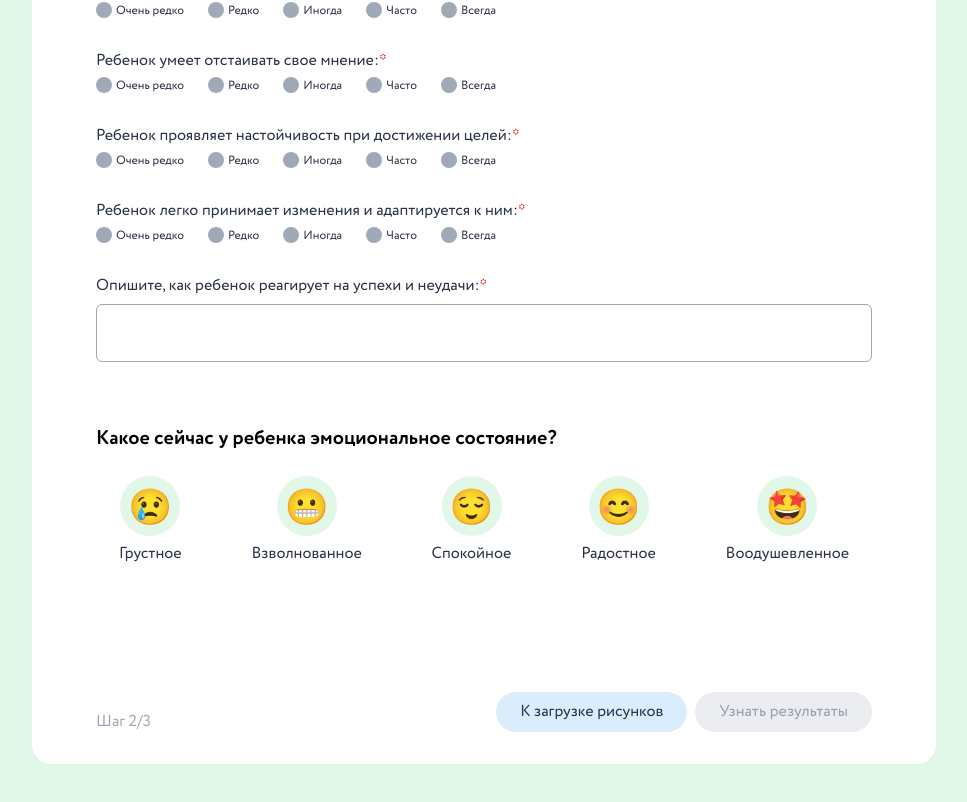
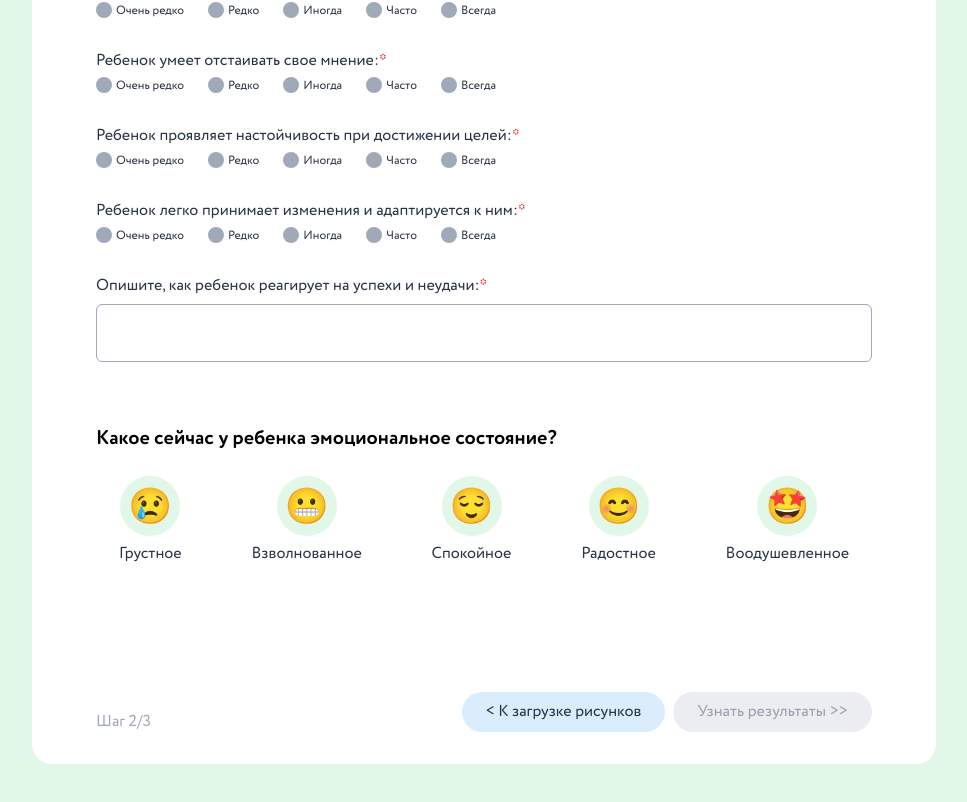
Before and after one commit to eegrishina/ai-school-kid, a React (Vite) app: page /ai-school-kid/questions in a window 1280 px wide. Shown: the part 3902-4704 px from the top of the page, without its empty margins (156-1123 px from the left). Built offline with nearby package versions, Linux system fonts and the light colour scheme.

Commit message:
Fix styles

```diff
--- a/src/components/Button.tsx
+++ b/src/components/Button.tsx
@@ -47,4 +47,8 @@ const ButtonStl = styled.button<{ isBack: boolean }>`
         color: ${({ theme }) => theme.colors.disabled};
         cursor: default;
     }
+
+    @media ${({ theme }) => theme.device.mobile} {
+        font-size: 14px;
+    }
 `;
--- a/src/pages/QuestionsPage.tsx
+++ b/src/pages/QuestionsPage.tsx
@@ -81,9 +81,9 @@ export default function QuestionsPage() {
                     <div className="bottom-part">
                         <p>Шаг {step}/3</p>
                         <div>
-                            <Button text='К загрузке рисунков' link='/upload' isBack />
+                            <Button text='< К загрузке рисунков' link='/upload' isBack />
                             <Button
-                                text='Узнать результаты'
+                                text='Узнать результаты >>'
                                 link='/result'
                                 onClick={handleSubmit}
                                 disabled={!(isChildInfoValid && isAnswersCompleted)}
--- a/src/pages/ResultPage.tsx
+++ b/src/pages/ResultPage.tsx
@@ -13,7 +13,6 @@ export default function ResultPage() {
     const [pdfUrl, setPdfUrl] = useState<string | null>(null);
     const [error, setError] = useState<string | null>(null);
     const taskId = useAppSelector((state) => state.photos.taskId);
-    console.log(taskId);
     const step = 3;
 
     useEffect(() => {
@@ -109,7 +108,6 @@ const ResultPageStl = styled.div`
     .content {
         display: flex;
         flex-direction: column;
-        gap: 64px;
         padding: 0 64px;
 
         .loading {
@@ -147,6 +145,7 @@ const ResultPageStl = styled.div`
             border: none;
             padding: 10px 24px;
             font-size: 16px;
+            text-align: center;
             transition: all 0.3s ease-in;
             cursor: pointer;
 
@@ -160,11 +159,26 @@ const ResultPageStl = styled.div`
         .content {
             padding: 0 24px;
         }
+
+        .bottom-part {
+            margin-top: 48px;
+        }
     }
 
     @media ${({ theme }) => theme.device.mobile} {
         .content {
             padding: 0 16px;
         }
+
+        .bottom-part {
+            flex-direction: column-reverse;
+            align-items: flex-start;
+            gap: 24px;
+
+            > div {
+                flex-direction: column-reverse;
+                width: 100%;
+            }
+        }
     }
 `;
--- a/src/pages/UploadImagesPage.tsx
+++ b/src/pages/UploadImagesPage.tsx
@@ -69,7 +69,7 @@ export default function UploadImagesPage() {
                     <div className="bottom-part">
                         <p>Шаг {step}/3</p>
                         <Button
-                            text='Далее'
+                            text='Далее >>'
                             link='/questions'
                             disabled={files.includes(null)}
                             onClick={handleSubmit}
--- a/src/styles/globalStyles.ts
+++ b/src/styles/globalStyles.ts
@@ -20,11 +20,12 @@ export const GlobalStyles = createGlobalStyle`
     box-sizing: border-box;
     outline: none;
     margin: 0;
+    padding: 0;
   }
 
   body {
     margin: 120px 0;
-    padding: 0;
+    padding: 0 24px;
     background-color: #E1F8E9;
     color: ${({ theme }) => theme.colors.default};
   }
@@ -39,4 +40,10 @@ export const GlobalStyles = createGlobalStyle`
     text-decoration: none;
     color: inherit;
   }
+
+  @media ${({ theme }) => theme.device.mobile} {
+    body {
+      margin: 40px 0;
+    }
+  }
 `;
--- a/src/styles/theme.ts
+++ b/src/styles/theme.ts
@@ -17,8 +17,8 @@ export const theme = {
         violet: '#6447CF',
     },
     device: {
-        mobile: `(max-width: 380px)`,
-        tablet: `(max-width: 640px)`,
+        mobile: `(max-width: 460px)`,
+        tablet: `(max-width: 680px)`,
         dasktop: `(max-width: 1200px)`,
     },
 };
```
